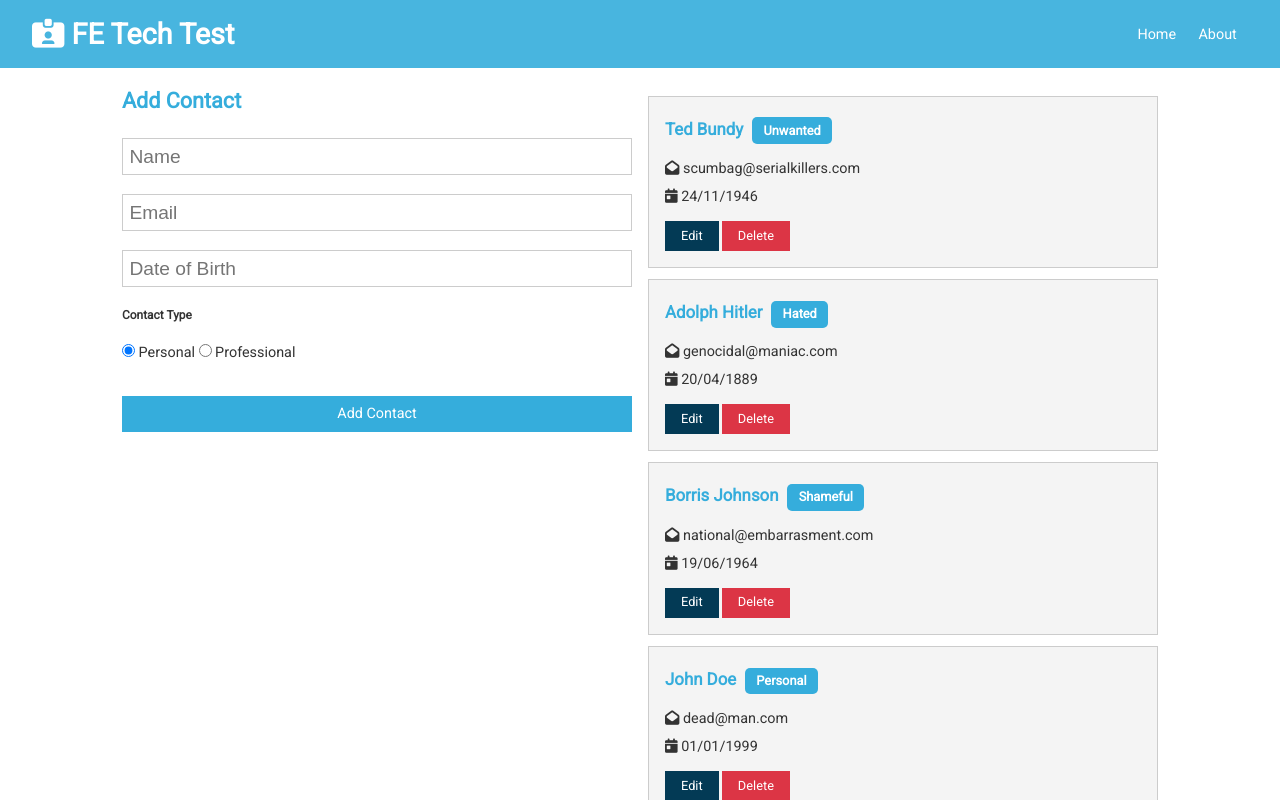
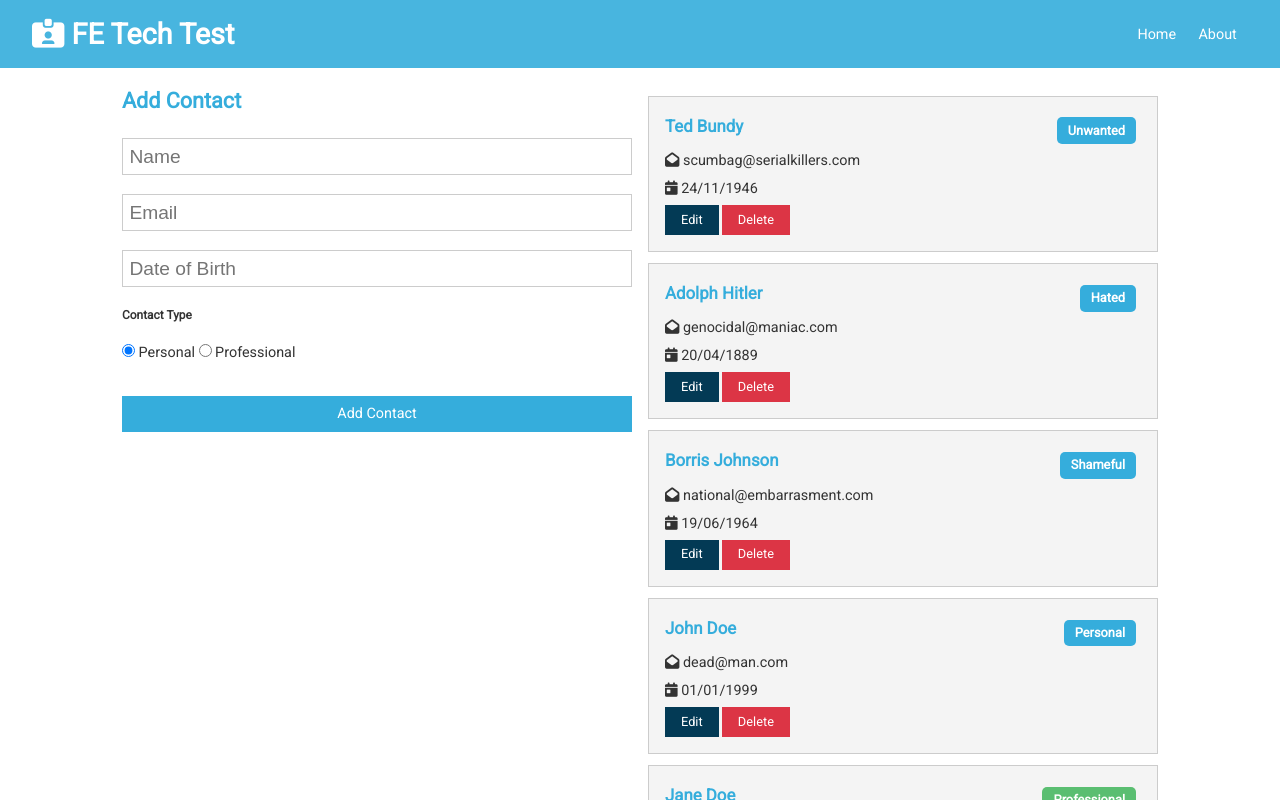
Before and after one commit to pebaro/Contact-Keeper, a React (Create React App) app in the folder client/: page / in a window 1280 px wide. Shown: the top 800 px of the page. Built offline with nearby package versions, Linux system fonts and the light colour scheme.

Commit message:
Add Contact now works in the UI but still with work to do

```diff
--- a/client/src/App.css
+++ b/client/src/App.css
@@ -413,3 +413,14 @@ table th {
     justify-content: center;
   }
 }
+
+
+.contact__heading {
+	display: flex;
+	justify-content: space-between;
+	margin: 0;
+	padding: 0;
+}
+.contact__details {
+	margin: 0;
+}
--- a/client/src/components/contacts/ContactForm.js
+++ b/client/src/components/contacts/ContactForm.js
@@ -1,6 +1,9 @@
-import React, { useState } from 'react'
+import React, { useState, useContext } from 'react'
+import ContactContext from '../../context/contact/contactContext'
 
 const ContactForm = () => {
+	const contactContext = useContext(ContactContext)
+
 	const [contact, setContact] = useState({
 		name: '',
 		email: '',
@@ -15,8 +18,21 @@ const ContactForm = () => {
 		[e.target.name]: e.target.value
 	})
 
+	const onSubmit = e => {
+		e.preventDefault()
+
+		contactContext.addContact(contact)
+
+		setContact({
+			name: '',
+			email: '',
+			dob: '',
+			type: 'personal'
+		})
+	}
+
 	return (
-		<form>
+		<form onSubmit={onSubmit}>
 			<h2 className="text-primary">Add Contact</h2>
 			<input
 				type="text"
@@ -47,6 +63,7 @@ const ContactForm = () => {
 				checked={
 					type === 'personal'
 				}
+				onChange={onChange}
 			/> Personal {' '}
 			<input
 				type="radio"
@@ -55,6 +72,7 @@ const ContactForm = () => {
 				checked={
 					type === 'professional'
 				}
+				onChange={onChange}
 			/> Professional
 			<div>
 				<input
--- a/client/src/components/contacts/ContactItem.js
+++ b/client/src/components/contacts/ContactItem.js
@@ -3,10 +3,14 @@ import React from 'react'
 const ContactItem = ({ contact }) => {
 	const { id, name, email, dob, type } = contact
 	return (
-		<div className="card bg-light">
-			<h3 className="text-primary text-left">
-				{name} {' '} <span className={
-					'badge ' + (
+		<div className="contact card bg-light">
+			<h3 className="contact__heading text-primary">
+				<span className="contact__name">
+					{name}
+				</span>
+				{' '}
+				<span className={
+					'contact__type badge ' + (
 						type === 'professional'
 							? 'badge-success' : 'badge-primary'
 					)
@@ -14,7 +18,7 @@ const ContactItem = ({ contact }) => {
 					type.charAt(0).toUpperCase() + type.slice(1)
 				}</span>
 			</h3>
-			<ul className="list">
+			<ul className="contact__details list">
 				{email && (<li>
 					<i className="fas fa-envelope-open"></i> {email}
 				</li>)}
@@ -22,10 +26,10 @@ const ContactItem = ({ contact }) => {
 					<i className="fas fa-calendar-day"></i> {dob}
 				</li>)}
 			</ul>
-			<p>
+			<div className="contact__buttons">
 				<button className="btn btn-dark btn-sm">Edit</button>
 				<button className="btn btn-danger btn-sm">Delete</button>
-			</p>
+			</div>
 		</div>
 	)
 }
--- a/client/src/context/contact/ContactState.js
+++ b/client/src/context/contact/ContactState.js
@@ -1,5 +1,5 @@
 import React, { useReducer } from 'react'
-import uuid from 'uuid'
+import { v4 as uuidv4 } from 'uuid'
 import ContactContext from './contactContext'
 import contactReducer from './contactReducer'
 import {
@@ -55,8 +55,12 @@ const ContactState = props => {
 
 	const [state, dispatch] = useReducer(contactReducer, initialState)
 
-	// coming actions:
+	// ACTIONS:
 	// Add Contact
+	const addContact = contact => {
+		contact.id = uuidv4()
+		dispatch({ type: ADD_CONTACT, payload: contact })
+	}
 	// Delete Contact
 	// Set Current Contact
 	// Clear Current Contact
@@ -67,7 +71,8 @@ const ContactState = props => {
 	return (
 		<ContactContext.Provider
 			value={{
-				contacts: state.contacts
+				contacts: state.contacts,
+				addContact
 			}}
 		>
 			{props.children}
--- a/client/src/context/contact/contactReducer.js
+++ b/client/src/context/contact/contactReducer.js
@@ -0,0 +1,21 @@
+import {
+	ADD_CONTACT,
+	DELETE_CONTACT,
+	SET_CURRENT,
+	CLEAR_CURRENT,
+	UPDATE_CONTACT,
+	FILTER_CONTACTS,
+	CLEAR_FILTER
+} from '../types'
+
+export default (state, action) => {
+	switch (action.type) {
+		case ADD_CONTACT:
+			return {
+				...state,
+				contacts: [...state.contacts, action.payload]
+			}
+		default:
+			return state;
+	}
+}
```
